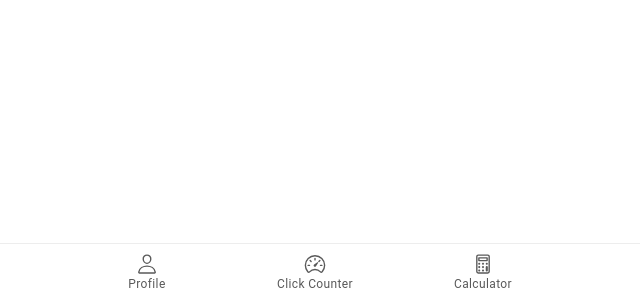
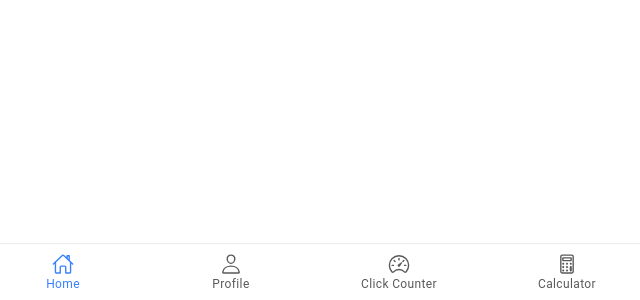
Before and after one commit to JhnDm/ion-t-Domo, a React (Vite) app: page /home in a window 1280 px wide. Shown: the part 500-800 px from the top of the page, without its empty margins (325-965 px from the left). Built offline with nearby package versions, Linux system fonts and the light colour scheme.

Commit message:
added home

```diff
--- a/src/App.tsx
+++ b/src/App.tsx
@@ -10,13 +10,14 @@
   setupIonicReact
 } from '@ionic/react';
 import { IonReactRouter } from '@ionic/react-router';
-import { calculatorOutline, ellipse, personOutline, speedometerOutline, square, triangle } from 'ionicons/icons';
+import { calculatorOutline, ellipse, home, homeOutline, personOutline, speedometerOutline, square, triangle } from 'ionicons/icons';
+// Home resources
+import Home from './pages/home';
 import Tab1 from './pages/Tab1';
 import Tab2 from './pages/Tab2';
 import Tab3 from './pages/Tab3';
 
-// Home resources
-import Home from './pages/home';
+
 
 
 /* Core CSS required for Ionic components to work properly */
@@ -44,7 +45,17 @@
   <IonApp>
     <IonReactRouter>
       <IonTabs>
+
         <IonRouterOutlet>
+           {/* Application default route */}
+           <Route exact path="/">
+            <Redirect to="/home" />
+          </Route>
+
+          {/* Home Router */}
+          <Route exact path="/home">
+            <Home />
+          </Route>
           <Route exact path="/tab1">
             <Tab1 />
           </Route>
@@ -55,22 +66,19 @@
             <Tab3 />
           </Route>
           <Route exact path="/">
-            <Redirect to="/tab1" />
-          </Route>
-        </IonRouterOutlet>
-
-          {/* Application default route */}
-           <Route exact path="/">
             <Redirect to="/home" />
           </Route>
 
-          {/* Home Router */}
-          <Route exact path="/home">
-            <Home />
-          </Route>
+        </IonRouterOutlet>
+
+        <IonTabBar slot="bottom">
+          {/* Home Tab Button */}
+          <IonTabButton tab="home" href="/home">
+            <IonIcon aria-hidden="true" icon={homeOutline} />
+            <IonLabel>Home</IonLabel>
+          </IonTabButton>
 
 
-        <IonTabBar slot="bottom">
           <IonTabButton tab="Profile" href="/tab1">
             <IonIcon aria-hidden="true" icon={personOutline} />
             <IonLabel>Profile</IonLabel>
@@ -84,7 +92,6 @@
             <IonLabel>Calculator</IonLabel>
           </IonTabButton>
         </IonTabBar>
-
       </IonTabs>
     </IonReactRouter>
   </IonApp>
```
